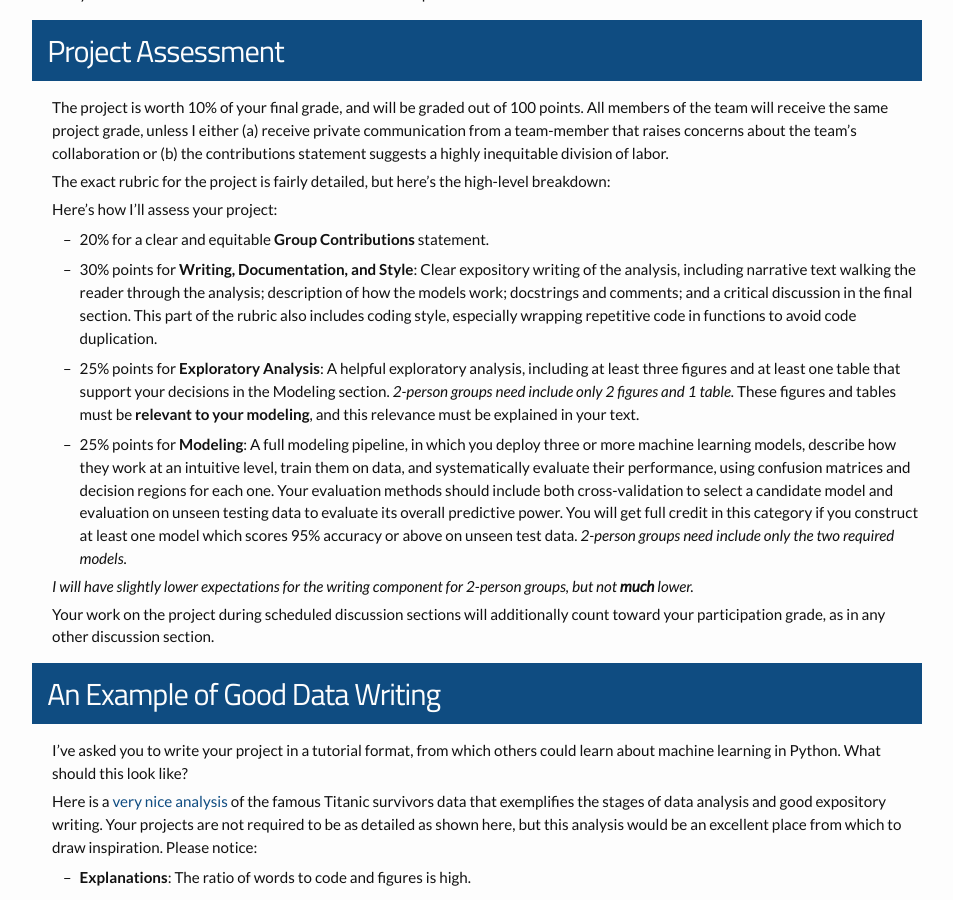
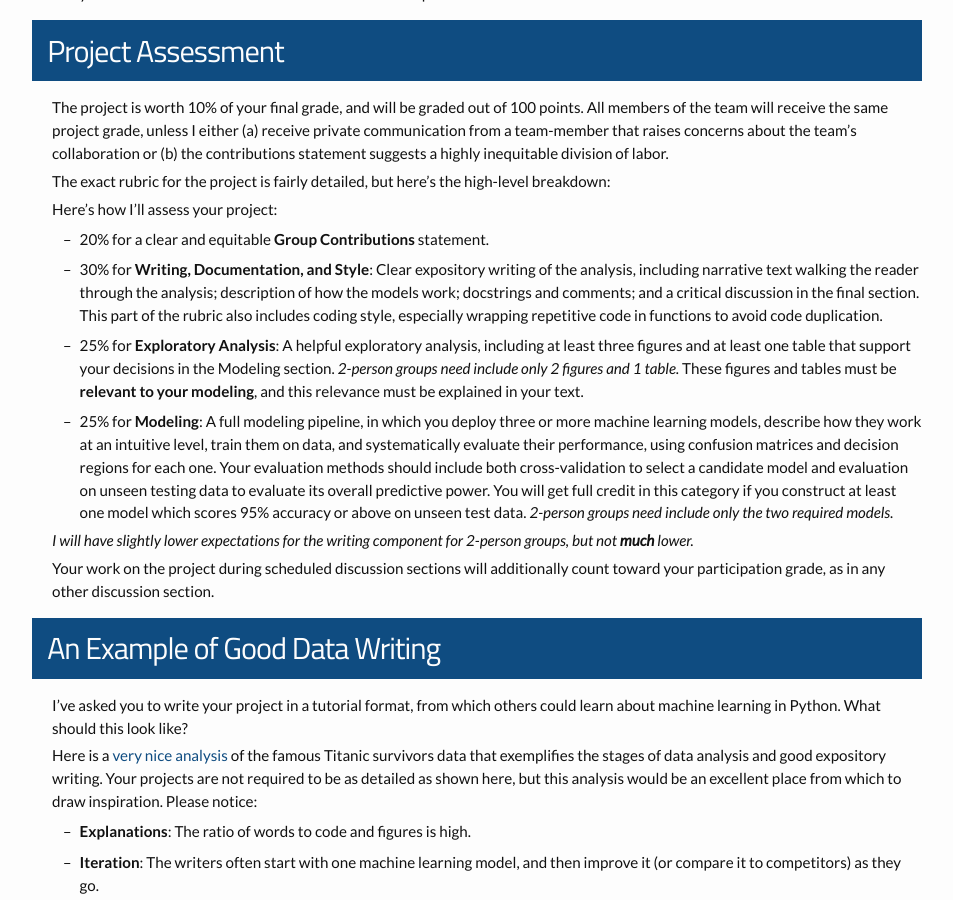
Before and after one commit to PhilChodrow/PIC16A, a Jekyll site: the page built from project.md, in a window 1280 px wide and 900 px high, scrolled down 3419 px. Shown: the whole window, without its empty margins (163-1116 px from the left). Built offline with Jekyll 4.4.1, drawn with Linux system fonts in a browser that asks for light colours; nearby versions of some CDN libraries.

Commit message:
fix points

```diff
--- a/project.md
+++ b/project.md
@@ -86,9 +86,9 @@ The exact rubric for the project is fairly detailed, but here's the high-level b
 Here's how I'll assess your project:
 
 - 20% for a clear and equitable **Group Contributions** statement.
-- 30% points for **Writing, Documentation, and Style**: Clear expository writing of the analysis, including narrative text walking the reader through the analysis;  description of how the models work; docstrings and comments; and a critical discussion in the final section. This part of the rubric also includes coding style, especially wrapping repetitive code in functions to avoid code duplication.
-- 25% points for **Exploratory Analysis**: A helpful exploratory analysis, including at least three figures and at least one table that support your decisions in the Modeling section. *2-person groups need include only 2 figures and 1 table.* These figures and tables must be **relevant to your modeling**, and this relevance must be explained in your text.
-- 25% points for **Modeling**: A full modeling pipeline, in which you deploy three or more machine learning models, describe how they work at an intuitive level, train them on data, and systematically evaluate their performance, using confusion matrices and decision regions for each one. Your evaluation methods should include both cross-validation to select a candidate model and evaluation on unseen testing data to evaluate its overall predictive power. You will get full credit in this category if you construct at least one model which scores 95% accuracy or above on unseen test data. *2-person groups need include only the two required models.*
+- 30% for **Writing, Documentation, and Style**: Clear expository writing of the analysis, including narrative text walking the reader through the analysis;  description of how the models work; docstrings and comments; and a critical discussion in the final section. This part of the rubric also includes coding style, especially wrapping repetitive code in functions to avoid code duplication.
+- 25% for **Exploratory Analysis**: A helpful exploratory analysis, including at least three figures and at least one table that support your decisions in the Modeling section. *2-person groups need include only 2 figures and 1 table.* These figures and tables must be **relevant to your modeling**, and this relevance must be explained in your text.
+- 25% for **Modeling**: A full modeling pipeline, in which you deploy three or more machine learning models, describe how they work at an intuitive level, train them on data, and systematically evaluate their performance, using confusion matrices and decision regions for each one. Your evaluation methods should include both cross-validation to select a candidate model and evaluation on unseen testing data to evaluate its overall predictive power. You will get full credit in this category if you construct at least one model which scores 95% accuracy or above on unseen test data. *2-person groups need include only the two required models.*
 
 *I will have slightly lower expectations for the writing component for 2-person groups, but not **much** lower.*
 
```
